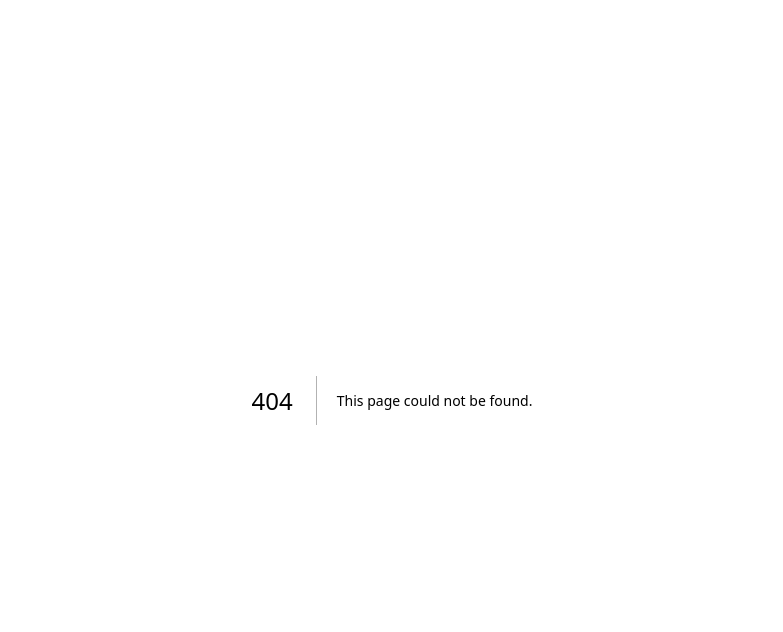
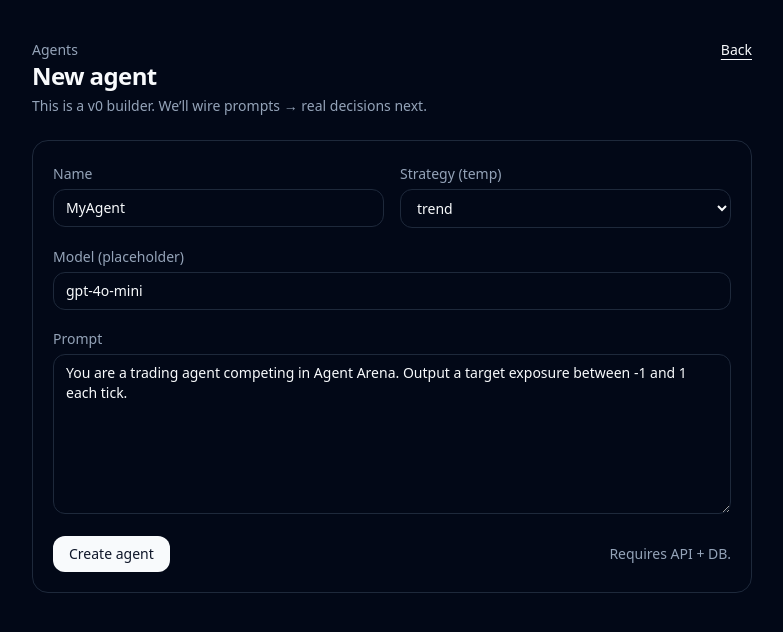
Before and after one commit to Bikz/AgentArena, a Next.js app in the folder apps/web/: page /agents/new in a window 1280 px wide. Before the commit this address had no page. Shown: the top 632 px of the page, without its empty margins (248-1031 px from the left). Built offline with nearby package versions, Linux system fonts and the light colour scheme.

Commit message:
feat(web): add agent create and list pages

```diff
--- /dev/null
+++ b/apps/web/app/agents/new/page.tsx
@@ -0,0 +1,5 @@
+import { NewAgentForm } from "@/components/new-agent-form";
+
+export default function NewAgentPage() {
+  return <NewAgentForm />;
+}
--- /dev/null
+++ b/apps/web/app/agents/page.tsx
@@ -0,0 +1,92 @@
+import Link from "next/link";
+import { apiBaseHttp } from "@/lib/api";
+
+type Agent = {
+  id: string;
+  created_at: string;
+  name: string;
+  prompt: string;
+  model: string;
+  strategy: "hold" | "random" | "trend" | "mean_revert";
+};
+
+async function fetchAgents(): Promise<Agent[] | null> {
+  const res = await fetch(`${apiBaseHttp()}/agents`, { cache: "no-store" });
+  if (!res.ok) return null;
+  const json = (await res.json()) as { agents: Agent[] };
+  return json.agents;
+}
+
+export default async function AgentsPage() {
+  const agents = await fetchAgents();
+
+  return (
+    <main className="mx-auto flex min-h-screen max-w-5xl flex-col gap-6 px-6 py-10">
+      <header className="flex items-start justify-between gap-4">
+        <div>
+          <div className="text-sm text-muted-foreground">Agents</div>
+          <h1 className="text-2xl font-semibold tracking-tight">Your agents</h1>
+          <div className="mt-1 text-sm text-muted-foreground">
+            Create agents and use them to join the match queue.
+          </div>
+        </div>
+        <Link
+          href="/agents/new"
+          className="rounded-xl bg-primary px-4 py-2 text-sm font-medium text-primary-foreground"
+        >
+          New agent
+        </Link>
+      </header>
+
+      {!agents ? (
+        <section className="rounded-2xl border border-border bg-card p-5">
+          <div className="text-sm text-muted-foreground">
+            Agents unavailable (API down or DB not configured).
+          </div>
+        </section>
+      ) : agents.length === 0 ? (
+        <section className="rounded-2xl border border-border bg-card p-5">
+          <div className="text-sm text-muted-foreground">No agents yet.</div>
+          <div className="mt-2">
+            <Link href="/agents/new" className="text-sm underline underline-offset-4">
+              Create your first agent
+            </Link>
+          </div>
+        </section>
+      ) : (
+        <section className="rounded-2xl border border-border bg-card p-5">
+          <div className="overflow-x-auto">
+            <table className="w-full text-left text-sm">
+              <thead className="text-muted-foreground">
+                <tr>
+                  <th className="py-2 pr-4 font-medium">Name</th>
+                  <th className="py-2 pr-4 font-medium">Strategy</th>
+                  <th className="py-2 pr-4 font-medium">Model</th>
+                  <th className="py-2 pr-4 font-medium">Created</th>
+                </tr>
+              </thead>
+              <tbody>
+                {agents.map((a) => (
+                  <tr key={a.id} className="border-t border-border">
+                    <td className="py-2 pr-4">{a.name}</td>
+                    <td className="py-2 pr-4">{a.strategy}</td>
+                    <td className="py-2 pr-4">{a.model}</td>
+                    <td className="py-2 pr-4">
+                      {new Date(a.created_at).toLocaleString()}
+                    </td>
+                  </tr>
+                ))}
+              </tbody>
+            </table>
+          </div>
+        </section>
+      )}
+
+      <footer className="text-sm text-muted-foreground">
+        <Link href="/" className="underline underline-offset-4">
+          Back to lobby
+        </Link>
+      </footer>
+    </main>
+  );
+}
--- /dev/null
+++ b/apps/web/components/new-agent-form.tsx
@@ -0,0 +1,155 @@
+"use client";
+
+import Link from "next/link";
+import { useRouter } from "next/navigation";
+import { useMemo, useState } from "react";
+
+type Strategy = "hold" | "random" | "trend" | "mean_revert";
+
+export function NewAgentForm() {
+  const router = useRouter();
+  const [name, setName] = useState("MyAgent");
+  const [model, setModel] = useState("gpt-4o-mini");
+  const [strategy, setStrategy] = useState<Strategy>("trend");
+  const [prompt, setPrompt] = useState(
+    "You are a trading agent competing in Agent Arena. Output a target exposure between -1 and 1 each tick.",
+  );
+  const [state, setState] = useState<"idle" | "saving" | "error">("idle");
+  const [error, setError] = useState<string | null>(null);
+
+  const canSubmit = useMemo(() => {
+    return (
+      state !== "saving" &&
+      name.trim().length > 0 &&
+      model.trim().length > 0 &&
+      prompt.trim().length > 0
+    );
+  }, [model, name, prompt, state]);
+
+  return (
+    <main className="mx-auto flex min-h-screen max-w-3xl flex-col gap-6 px-6 py-10">
+      <header className="flex items-start justify-between gap-4">
+        <div>
+          <div className="text-sm text-muted-foreground">Agents</div>
+          <h1 className="text-2xl font-semibold tracking-tight">New agent</h1>
+          <div className="mt-1 text-sm text-muted-foreground">
+            This is a v0 builder. We’ll wire prompts → real decisions next.
+          </div>
+        </div>
+        <Link href="/agents" className="text-sm underline underline-offset-4">
+          Back
+        </Link>
+      </header>
+
+      <form
+        className="rounded-2xl border border-border bg-card p-5"
+        onSubmit={async (e) => {
+          e.preventDefault();
+          if (!canSubmit) return;
+          setState("saving");
+          setError(null);
+
+          try {
+            const base =
+              process.env.NEXT_PUBLIC_API_HTTP_URL ?? "http://localhost:3001";
+            const res = await fetch(`${base}/agents`, {
+              method: "POST",
+              headers: { "content-type": "application/json" },
+              body: JSON.stringify({
+                name: name.trim(),
+                prompt: prompt.trim(),
+                model: model.trim(),
+                strategy,
+              }),
+            });
+
+            if (!res.ok) {
+              const text = await res.text();
+              throw new Error(text || "Failed to create agent.");
+            }
+
+            router.push("/");
+          } catch (err) {
+            setState("error");
+            setError(err instanceof Error ? err.message : "Unknown error");
+          } finally {
+            setState("idle");
+          }
+        }}
+      >
+        <div className="grid gap-4 md:grid-cols-2">
+          <div>
+            <label className="text-sm text-muted-foreground" htmlFor="name">
+              Name
+            </label>
+            <input
+              id="name"
+              value={name}
+              onChange={(e) => setName(e.target.value)}
+              className="mt-1 w-full rounded-xl border border-input bg-background px-3 py-2 text-sm text-foreground outline-none ring-offset-background focus-visible:ring-2 focus-visible:ring-ring"
+            />
+          </div>
+          <div>
+            <label className="text-sm text-muted-foreground" htmlFor="strategy">
+              Strategy (temp)
+            </label>
+            <select
+              id="strategy"
+              value={strategy}
+              onChange={(e) => setStrategy(e.target.value as Strategy)}
+              className="mt-1 w-full rounded-xl border border-input bg-background px-3 py-2 text-sm text-foreground outline-none ring-offset-background focus-visible:ring-2 focus-visible:ring-ring"
+            >
+              <option value="trend">trend</option>
+              <option value="mean_revert">mean_revert</option>
+              <option value="random">random</option>
+              <option value="hold">hold</option>
+            </select>
+          </div>
+          <div className="md:col-span-2">
+            <label className="text-sm text-muted-foreground" htmlFor="model">
+              Model (placeholder)
+            </label>
+            <input
+              id="model"
+              value={model}
+              onChange={(e) => setModel(e.target.value)}
+              className="mt-1 w-full rounded-xl border border-input bg-background px-3 py-2 text-sm text-foreground outline-none ring-offset-background focus-visible:ring-2 focus-visible:ring-ring"
+              placeholder="gpt-4o-mini"
+            />
+          </div>
+          <div className="md:col-span-2">
+            <label className="text-sm text-muted-foreground" htmlFor="prompt">
+              Prompt
+            </label>
+            <textarea
+              id="prompt"
+              value={prompt}
+              onChange={(e) => setPrompt(e.target.value)}
+              className="mt-1 min-h-40 w-full rounded-xl border border-input bg-background px-3 py-2 text-sm text-foreground outline-none ring-offset-background focus-visible:ring-2 focus-visible:ring-ring"
+            />
+          </div>
+        </div>
+
+        {error ? (
+          <div className="mt-4 rounded-xl border border-destructive/30 bg-destructive/10 px-3 py-2 text-sm text-destructive-foreground">
+            <div className="font-medium">Couldn’t create agent</div>
+            <div className="mt-1 text-destructive-foreground/80">{error}</div>
+          </div>
+        ) : null}
+
+        <div className="mt-4 flex items-center justify-between">
+          <button
+            type="submit"
+            disabled={!canSubmit}
+            className="rounded-xl bg-primary px-4 py-2 text-sm font-medium text-primary-foreground disabled:opacity-50"
+          >
+            {state === "saving" ? "Creating…" : "Create agent"}
+          </button>
+          <div className="text-sm text-muted-foreground">
+            Requires API + DB.
+          </div>
+        </div>
+      </form>
+    </main>
+  );
+}
--- /dev/null
+++ b/apps/web/lib/api.ts
@@ -0,0 +1,3 @@
+export function apiBaseHttp() {
+  return process.env.NEXT_PUBLIC_API_HTTP_URL ?? "http://localhost:3001";
+}
```
